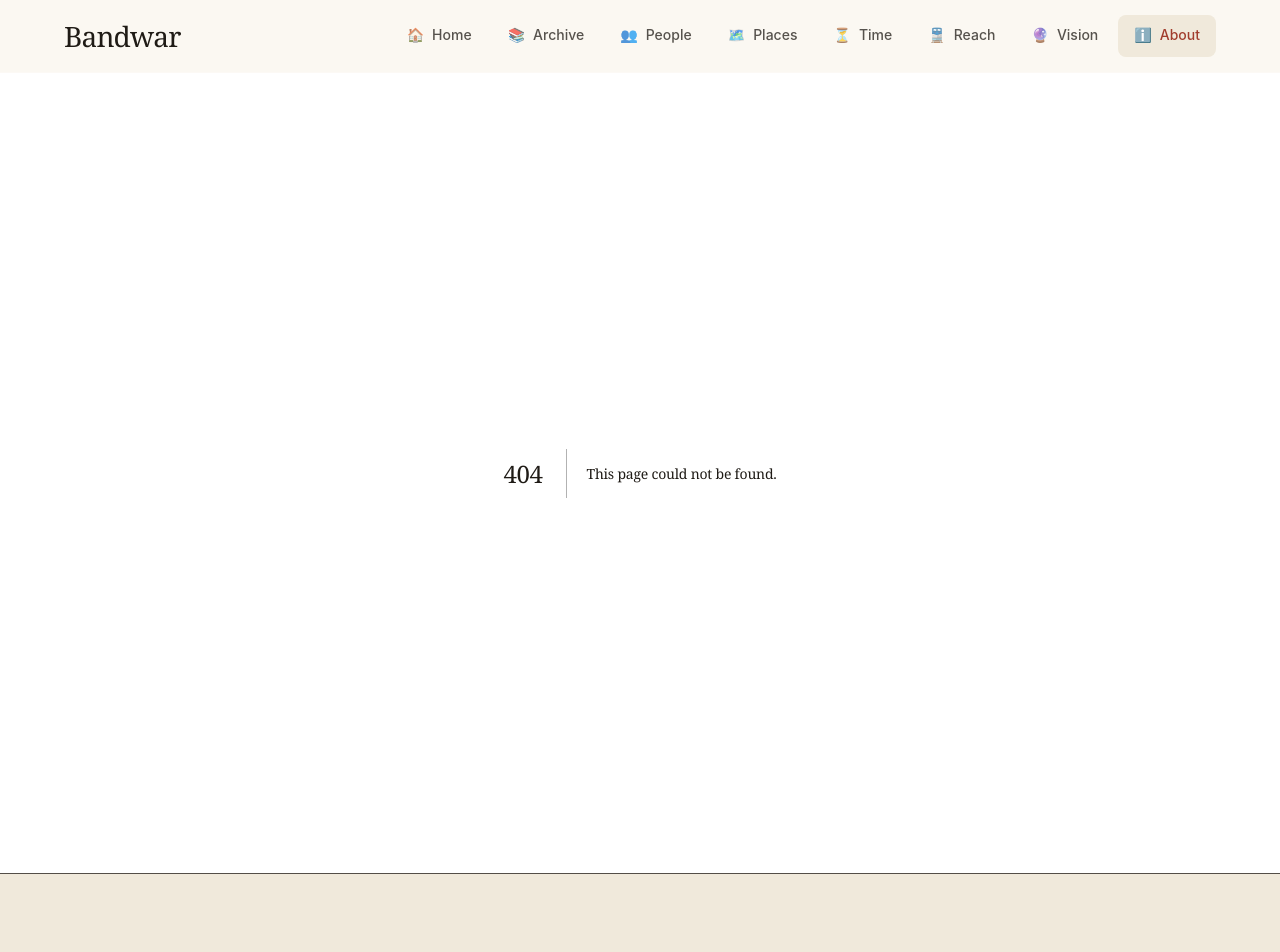
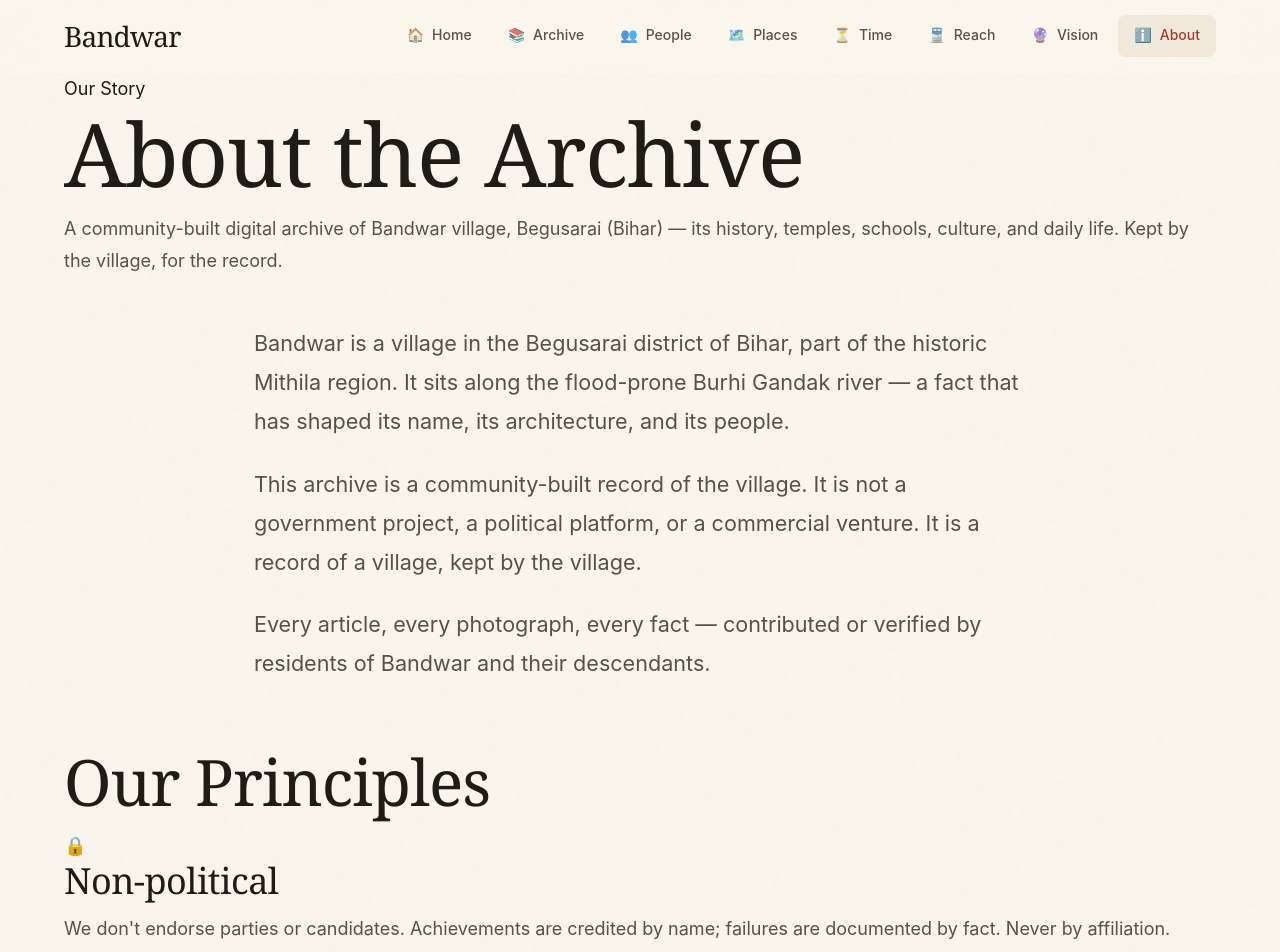
Before and after one commit to ravirajhere/Bandwar, a Next.js app: page /about in a window 1280 px wide. Before the commit this address had no page. Shown: the top 952 px of the page. Built offline with nearby package versions, Linux system fonts and the light colour scheme; a web font is replaced by a local one.

Commit message:
Create about/page.tsx

```diff
--- /dev/null
+++ b/src/app/about/page.tsx
@@ -0,0 +1,43 @@
+import master from '../../../data/master.json';
+
+export const metadata = {
+  title: `About | ${master.site.name}`,
+  description: master.about?.intro || 'About the Bandwar Digital Archive.',
+};
+
+export default function AboutPage() {
+  const about = master.about || {};
+
+  return (
+    <div className="container-wide" style={{ paddingBottom: '4rem' }}>
+      <header className="section-head-page">
+        <span className="eyebrow">Our Story</span>
+        <h1 className="section-title-main">About the Archive</h1>
+        {about.intro && <p className="section-intro">{about.intro}</p>}
+      </header>
+
+      <div className="container-text" style={{ padding: 0, marginTop: '3rem' }}>
+        {about.story?.map((para: string, i: number) => (
+          <p key={i} style={{ fontSize: 'var(--fs-md)', lineHeight: '1.8', marginBottom: '1.5rem' }}>{para}</p>
+        ))}
+      </div>
+
+      {about.principles && (
+        <div style={{ marginTop: '4rem' }}>
+          <h2 className="section-title">Our Principles</h2>
+          <div className="principles-list">
+            {about.principles.map((p: any, i: number) => (
+              <div className="principle-item" key={i}>
+                <div className="principle-icon">{p.icon}</div>
+                <div>
+                  <h3 className="principle-title">{p.title}</h3>
+                  <p className="principle-desc">{p.description}</p>
+                </div>
+              </div>
+            ))}
+          </div>
+        </div>
+      )}
+    </div>
+  );
+}
```
